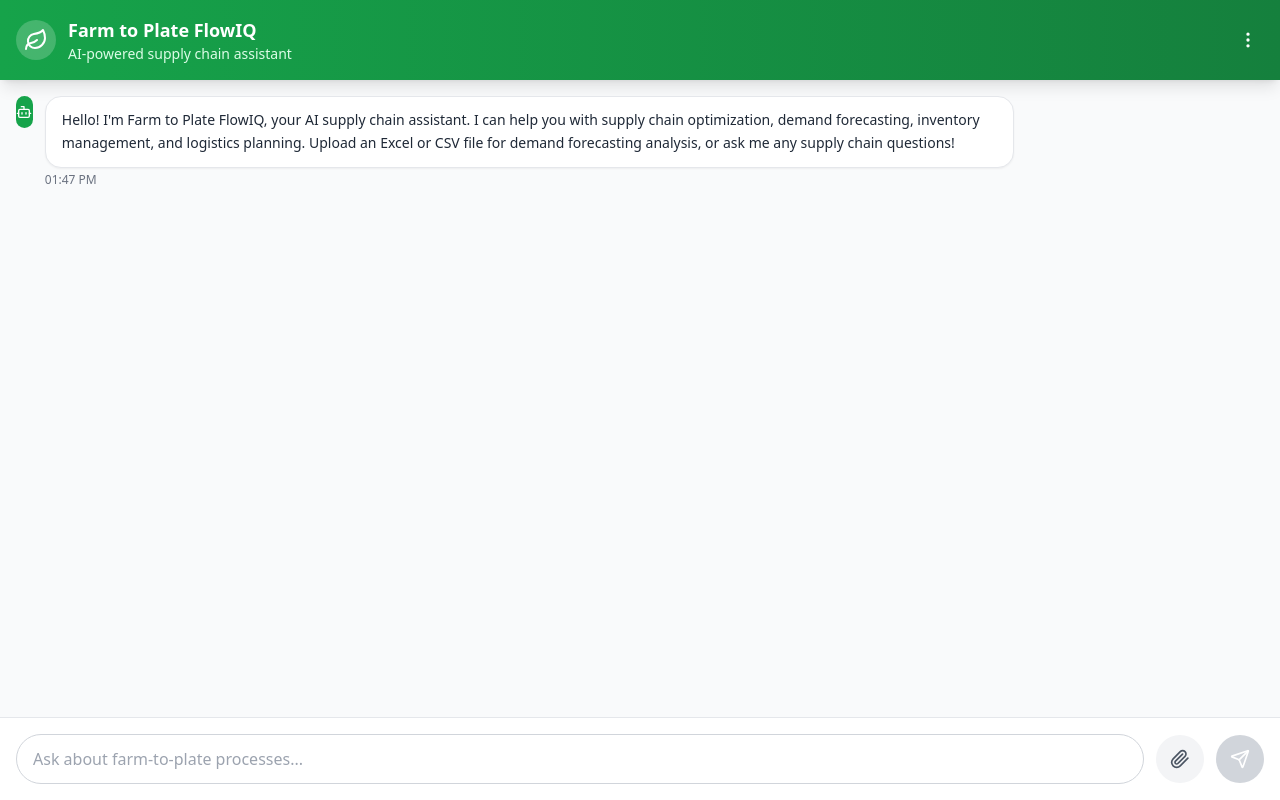
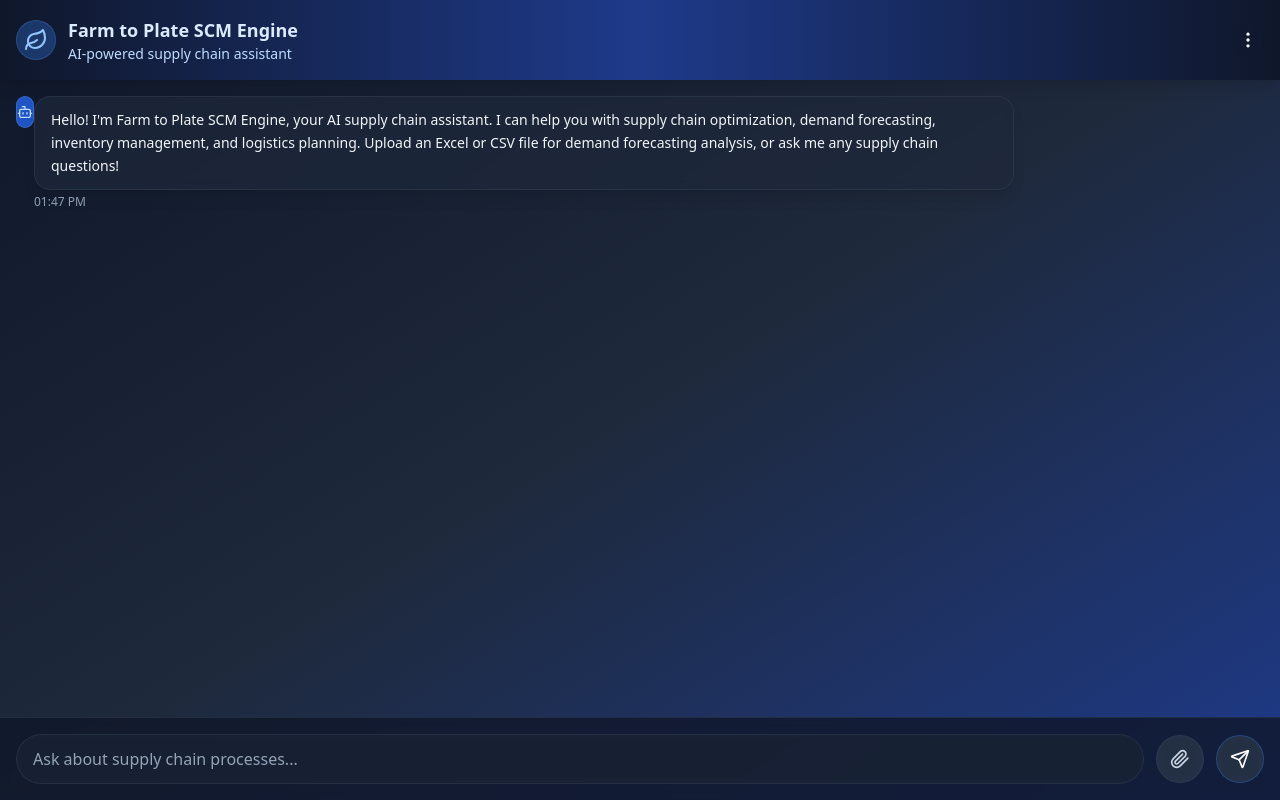
Before and after one commit to Viswajith03/plate-to-flow-chat, a React (Vite) app: page / in a window 1280 px wide. Built offline with nearby package versions, Linux system fonts and the light colour scheme.

Commit message:
Refactor: Implement dark UI and glass effect
- Changed the UI to a dark theme.
- Replaced green with blue.
- Added a glass-like effect.
- Renamed the bot to "Farm to Plate SCM Engine".

```diff
--- a/src/components/ChatHeader.tsx
+++ b/src/components/ChatHeader.tsx
@@ -4,18 +4,18 @@ import { Leaf, MoreVertical } from 'lucide-react';
 
 const ChatHeader: React.FC = () => {
   return (
-    <div className="bg-gradient-to-r from-green-600 to-green-700 text-white p-4 shadow-lg">
+    <div className="bg-gradient-to-r from-slate-900 via-blue-900 to-slate-900 text-white p-4 shadow-lg backdrop-blur-sm bg-opacity-95">
       <div className="flex items-center justify-between">
         <div className="flex items-center space-x-3">
-          <div className="w-10 h-10 bg-white/20 rounded-full flex items-center justify-center">
-            <Leaf className="w-6 h-6" />
+          <div className="w-10 h-10 bg-blue-500/30 backdrop-blur-sm rounded-full flex items-center justify-center border border-blue-400/20">
+            <Leaf className="w-6 h-6 text-blue-300" />
           </div>
           <div>
-            <h1 className="text-lg font-semibold">Farm to Plate FlowIQ</h1>
-            <p className="text-sm text-green-100">AI-powered supply chain assistant</p>
+            <h1 className="text-lg font-semibold text-blue-100">Farm to Plate SCM Engine</h1>
+            <p className="text-sm text-blue-200">AI-powered supply chain assistant</p>
           </div>
         </div>
-        <button className="w-8 h-8 hover:bg-white/20 rounded-full flex items-center justify-center transition-colors duration-200">
+        <button className="w-8 h-8 hover:bg-blue-500/20 rounded-full flex items-center justify-center transition-colors duration-200 backdrop-blur-sm">
           <MoreVertical className="w-5 h-5" />
         </button>
       </div>
--- a/src/components/ChatInput.tsx
+++ b/src/components/ChatInput.tsx
@@ -49,7 +49,7 @@ const ChatInput: React.FC<ChatInputProps> = ({ onSendMessage, onFileUpload, disa
   };
 
   return (
-    <div className="border-t border-gray-200 bg-white p-4">
+    <div className="border-t border-slate-700/50 bg-slate-900/80 backdrop-blur-sm p-4">
       <form onSubmit={handleSubmit} className="flex items-center space-x-3">
         <div className="flex-1 relative">
           <input
@@ -57,9 +57,9 @@ const ChatInput: React.FC<ChatInputProps> = ({ onSendMessage, onFileUpload, disa
             value={message}
             onChange={(e) => setMessage(e.target.value)}
             onKeyPress={handleKeyPress}
-            placeholder="Ask about farm-to-plate processes..."
+            placeholder="Ask about supply chain processes..."
             disabled={disabled}
-            className="w-full px-4 py-3 rounded-full border border-gray-300 focus:outline-none focus:ring-2 focus:ring-green-500 focus:border-transparent disabled:opacity-50 disabled:cursor-not-allowed"
+            className="w-full px-4 py-3 rounded-full bg-slate-800/60 backdrop-blur-sm border border-slate-600/30 text-slate-100 placeholder-slate-400 focus:outline-none focus:ring-2 focus:ring-blue-500/50 focus:border-blue-400/50 disabled:opacity-50 disabled:cursor-not-allowed"
           />
         </div>
 
@@ -68,17 +68,17 @@ const ChatInput: React.FC<ChatInputProps> = ({ onSendMessage, onFileUpload, disa
             type="button"
             onClick={handleFileClick}
             disabled={disabled}
-            className="w-12 h-12 bg-gray-100 hover:bg-gray-200 disabled:bg-gray-300 rounded-full flex items-center justify-center transition-colors duration-200"
+            className="w-12 h-12 bg-slate-700/60 hover:bg-slate-600/60 disabled:bg-slate-800/60 backdrop-blur-sm rounded-full flex items-center justify-center transition-colors duration-200 border border-slate-600/30"
             title="Upload Excel or CSV file"
           >
-            <Paperclip className="w-5 h-5 text-gray-600" />
+            <Paperclip className="w-5 h-5 text-slate-300" />
           </button>
         )}
 
         <button
           type="submit"
           disabled={!message.trim() || disabled}
-          className="w-12 h-12 bg-green-600 hover:bg-green-700 disabled:bg-gray-300 rounded-full flex items-center justify-center transition-colors duration-200"
+          className="w-12 h-12 bg-blue-600/80 hover:bg-blue-500/80 disabled:bg-slate-700/60 backdrop-blur-sm rounded-full flex items-center justify-center transition-colors duration-200 border border-blue-500/30"
         >
           <Send className="w-5 h-5 text-white" />
         </button>
--- a/src/components/ChatMessage.tsx
+++ b/src/components/ChatMessage.tsx
@@ -12,24 +12,26 @@ const ChatMessage: React.FC<ChatMessageProps> = ({ message, isBot, timestamp })
   return (
     <div className={`flex ${isBot ? 'justify-start' : 'justify-end'} mb-4 animate-fade-in`}>
       <div className={`flex max-w-[80%] ${isBot ? 'flex-row' : 'flex-row-reverse'}`}>
-        <div className={`w-8 h-8 rounded-full flex items-center justify-center ${
-          isBot ? 'bg-green-600 mr-3' : 'bg-blue-600 ml-3'
+        <div className={`w-8 h-8 rounded-full flex items-center justify-center backdrop-blur-sm border ${
+          isBot
+            ? 'bg-blue-600/80 border-blue-400/30'
+            : 'bg-slate-700/80 border-slate-500/30'
         }`}>
           {isBot ? (
-            <Bot className="w-4 h-4 text-white" />
+            <Bot className="w-4 h-4 text-blue-200" />
           ) : (
-            <User className="w-4 h-4 text-white" />
+            <User className="w-4 h-4 text-slate-200" />
           )}
         </div>
         <div className="flex flex-col">
-          <div className={`px-4 py-3 rounded-2xl shadow-sm ${
+          <div className={`px-4 py-3 rounded-2xl shadow-lg backdrop-blur-sm border ${
             isBot
-              ? 'bg-white border border-gray-200 text-gray-800'
-              : 'bg-green-600 text-white'
+              ? 'bg-slate-800/70 border-slate-600/30 text-slate-100'
+              : 'bg-blue-600/80 border-blue-400/30 text-white'
           }`}>
             <p className="text-sm leading-relaxed">{message}</p>
           </div>
-          <span className={`text-xs text-gray-500 mt-1 ${
+          <span className={`text-xs text-slate-400 mt-1 ${
             isBot ? 'text-left' : 'text-right'
           }`}>
             {timestamp}
--- a/src/components/Chatbot.tsx
+++ b/src/components/Chatbot.tsx
@@ -1,4 +1,3 @@
-
 import React, { useState, useRef, useEffect } from 'react';
 import ChatHeader from './ChatHeader';
 import ChatMessage from './ChatMessage';
@@ -17,7 +16,7 @@ const Chatbot: React.FC = () => {
   const [messages, setMessages] = useState<Message[]>([
     {
       id: '1',
-      text: "Hello! I'm Farm to Plate FlowIQ, your AI supply chain assistant. I can help you with supply chain optimization, demand forecasting, inventory management, and logistics planning. Upload an Excel or CSV file for demand forecasting analysis, or ask me any supply chain questions!",
+      text: "Hello! I'm Farm to Plate SCM Engine, your AI supply chain assistant. I can help you with supply chain optimization, demand forecasting, inventory management, and logistics planning. Upload an Excel or CSV file for demand forecasting analysis, or ask me any supply chain questions!",
       isBot: true,
       timestamp: new Date().toLocaleTimeString([], { hour: '2-digit', minute: '2-digit' })
     }
@@ -164,7 +163,7 @@ Would you like me to focus on a specific aspect of the demand forecast, such as
   };
 
   return (
-    <div className="flex flex-col h-screen bg-gray-50">
+    <div className="flex flex-col h-screen bg-gradient-to-br from-slate-900 via-slate-800 to-blue-900">
       <ChatHeader />
 
       <div className="flex-1 overflow-y-auto p-4 space-y-4">
--- a/src/components/TypingIndicator.tsx
+++ b/src/components/TypingIndicator.tsx
@@ -6,14 +6,14 @@ const TypingIndicator: React.FC = () => {
   return (
     <div className="flex justify-start mb-4 animate-fade-in">
       <div className="flex items-center">
-        <div className="w-8 h-8 rounded-full bg-green-600 flex items-center justify-center mr-3">
-          <Bot className="w-4 h-4 text-white" />
+        <div className="w-8 h-8 rounded-full bg-blue-600/80 backdrop-blur-sm border border-blue-400/30 flex items-center justify-center mr-3">
+          <Bot className="w-4 h-4 text-blue-200" />
         </div>
-        <div className="bg-white border border-gray-200 px-4 py-3 rounded-2xl shadow-sm">
+        <div className="bg-slate-800/70 backdrop-blur-sm border border-slate-600/30 px-4 py-3 rounded-2xl shadow-lg">
           <div className="flex space-x-1">
-            <div className="w-2 h-2 bg-gray-400 rounded-full animate-pulse"></div>
-            <div className="w-2 h-2 bg-gray-400 rounded-full animate-pulse" style={{ animationDelay: '0.2s' }}></div>
-            <div className="w-2 h-2 bg-gray-400 rounded-full animate-pulse" style={{ animationDelay: '0.4s' }}></div>
+            <div className="w-2 h-2 bg-blue-400 rounded-full animate-pulse"></div>
+            <div className="w-2 h-2 bg-blue-400 rounded-full animate-pulse" style={{ animationDelay: '0.2s' }}></div>
+            <div className="w-2 h-2 bg-blue-400 rounded-full animate-pulse" style={{ animationDelay: '0.4s' }}></div>
           </div>
         </div>
       </div>
--- a/src/components/UploadedFile.tsx
+++ b/src/components/UploadedFile.tsx
@@ -18,26 +18,26 @@ const UploadedFile: React.FC<UploadedFileProps> = ({ file, onRemove, processing
   };
 
   return (
-    <div className="flex items-center justify-between bg-green-50 border border-green-200 rounded-lg p-3 mb-3">
+    <div className="flex items-center justify-between bg-blue-950/60 backdrop-blur-sm border border-blue-700/30 rounded-lg p-3 mb-3">
       <div className="flex items-center space-x-3">
-        <File className="w-5 h-5 text-green-600" />
+        <File className="w-5 h-5 text-blue-300" />
         <div>
-          <p className="text-sm font-medium text-gray-800">{file.name}</p>
-          <p className="text-xs text-gray-500">{formatFileSize(file.size)}</p>
+          <p className="text-sm font-medium text-slate-100">{file.name}</p>
+          <p className="text-xs text-slate-400">{formatFileSize(file.size)}</p>
         </div>
       </div>
 
       <div className="flex items-center space-x-2">
         {processing && (
           <div className="flex items-center space-x-2">
-            <div className="w-4 h-4 border-2 border-green-600 border-t-transparent rounded-full animate-spin"></div>
-            <span className="text-xs text-green-600">Processing...</span>
+            <div className="w-4 h-4 border-2 border-blue-400 border-t-transparent rounded-full animate-spin"></div>
+            <span className="text-xs text-blue-300">Processing...</span>
           </div>
         )}
         <button
           onClick={onRemove}
           disabled={processing}
-          className="text-gray-400 hover:text-red-500 transition-colors disabled:opacity-50"
+          className="text-slate-400 hover:text-red-400 transition-colors disabled:opacity-50"
         >
           <X className="w-4 h-4" />
         </button>
```
